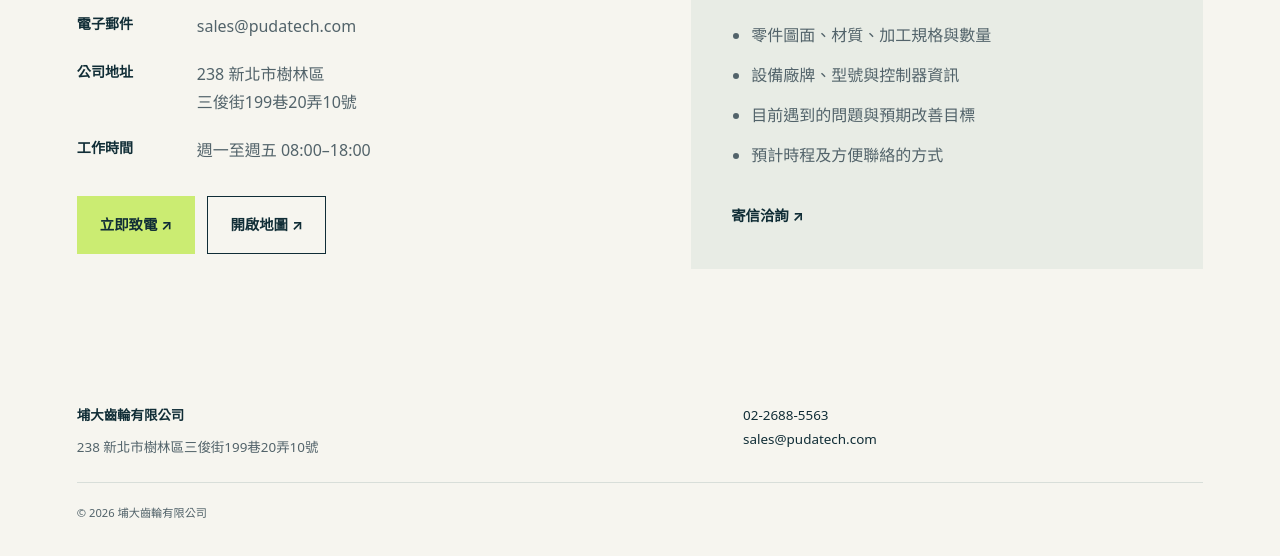
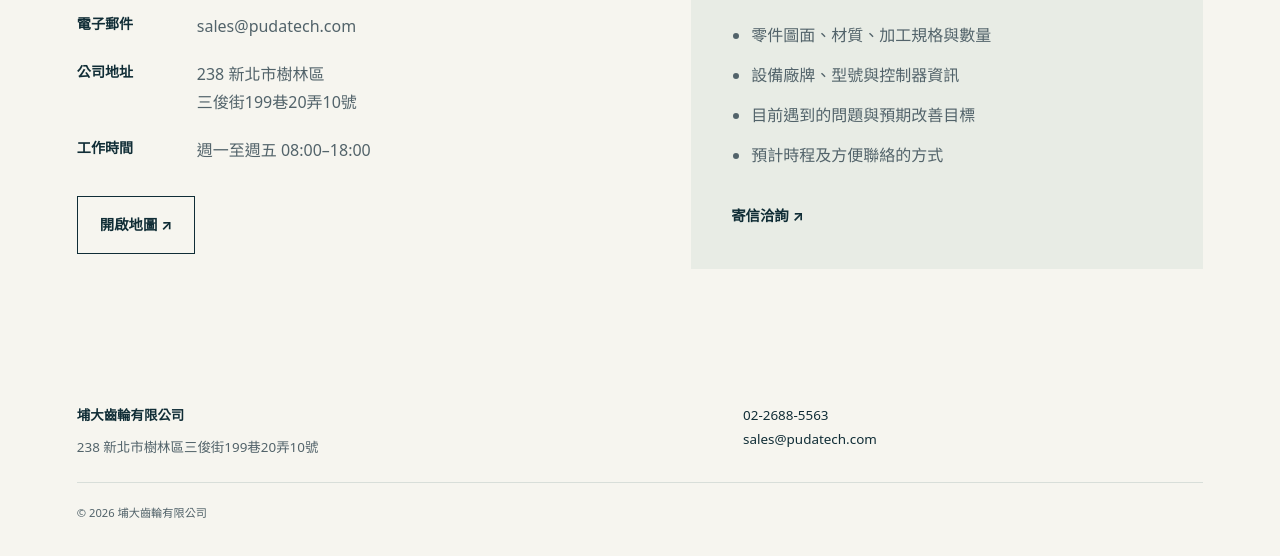
Before and after one commit to Sparkisgood/pudatech-website, a plain HTML site: page contact.html in a window 1280 px wide. Shown: the part 808-1364 px from the top of the page. Drawn offline with Linux system fonts and the light colour scheme.

Commit message:
Remove immediate call button from contact page

```diff
--- a/contact.html
+++ b/contact.html
@@ -14,9 +14,9 @@
 <header class="header"><a class="brand" href="index.html" aria-label="埔大齒輪首頁"><span class="brand-mark" aria-hidden="true">P</span><span>埔大齒輪<small>PUDA TECH</small></span></a><button class="menu-toggle" type="button" aria-expanded="false" aria-controls="navigation" hidden>選單</button><nav id="navigation" aria-label="主要導覽"><a href="index.html#services">專業服務</a><a href="index.html#about">關於埔大</a><a href="index.html#capabilities">服務特色</a><a href="contact.html" aria-current="page">聯絡我們 ↗</a></nav></header>
 <main id="main">
 <section class="contact-heading"><p class="eyebrow">CONTACT PUDA TECH</p><h1>談談您的<br><em>下一個需求。</em></h1><p class="lead">加工、設備開發、改造或維修，<br>歡迎透過電話或電子郵件與我們聯絡。</p></section>
-<section class="section contact-grid" aria-label="聯絡資訊"><div><p class="eyebrow">GET IN TOUCH</p><h2>埔大齒輪有限公司</h2><dl><dt>電話</dt><dd><a href="tel:+886226885563">02-2688-5563</a><br><a href="tel:+886226881742">02-2688-1742</a></dd><dt>電子郵件</dt><dd><a href="mailto:sales@pudatech.com">sales@pudatech.com</a></dd><dt>公司地址</dt><dd>238 新北市樹林區<br>三俊街199巷20弄10號</dd><dt>工作時間</dt><dd>週一至週五 08:00–18:00</dd></dl><div class="contact-actions"><a class="button" href="tel:+886226885563">立即致電 ↗</a><a class="button button-secondary" href="https://www.google.com/maps/search/?api=1&amp;query=埔大齒輪有限公司%2002-2688-5563%20新北市樹林區三俊街199巷20弄10號" target="_blank" rel="noopener noreferrer">開啟地圖 ↗</a></div></div>
+<section class="section contact-grid" aria-label="聯絡資訊"><div><p class="eyebrow">GET IN TOUCH</p><h2>埔大齒輪有限公司</h2><dl><dt>電話</dt><dd><a href="tel:+886226885563">02-2688-5563</a><br><a href="tel:+886226881742">02-2688-1742</a></dd><dt>電子郵件</dt><dd><a href="mailto:sales@pudatech.com">sales@pudatech.com</a></dd><dt>公司地址</dt><dd>238 新北市樹林區<br>三俊街199巷20弄10號</dd><dt>工作時間</dt><dd>週一至週五 08:00–18:00</dd></dl><div class="contact-actions"><a class="button button-secondary" href="https://www.google.com/maps/search/?api=1&amp;query=埔大齒輪有限公司%2002-2688-5563%20新北市樹林區三俊街199巷20弄10號" target="_blank" rel="noopener noreferrer">開啟地圖 ↗</a></div></div>
 <aside class="inquiry"><p class="eyebrow">BEFORE WE TALK</p><h2>讓討論更有效率</h2><p>洽詢時可提供以下資訊，方便我們快速了解需求：</p><ul><li>零件圖面、材質、加工規格與數量</li><li>設備廠牌、型號與控制器資訊</li><li>目前遇到的問題與預期改善目標</li><li>預計時程及方便聯絡的方式</li></ul><a class="text-link" href="mailto:sales@pudatech.com?subject=加工與設備需求洽詢">寄信洽詢 ↗</a></aside></section>
 </main>
 <footer class="footer"><div><strong>埔大齒輪有限公司</strong><p>238 新北市樹林區三俊街199巷20弄10號</p></div><div><a href="tel:+886226885563">02-2688-5563</a><a href="mailto:sales@pudatech.com">sales@pudatech.com</a></div><small>© <span data-year>2026</span> 埔大齒輪有限公司</small></footer>
-<div class="mobile-bar" aria-label="快速聯絡"><a href="mailto:sales@pudatech.com">Email 洽詢</a><a href="tel:+886226885563">立即致電</a></div>
+<div class="mobile-bar" aria-label="快速聯絡"><a href="mailto:sales@pudatech.com">Email 洽詢</a></div>
 </body></html>
```
